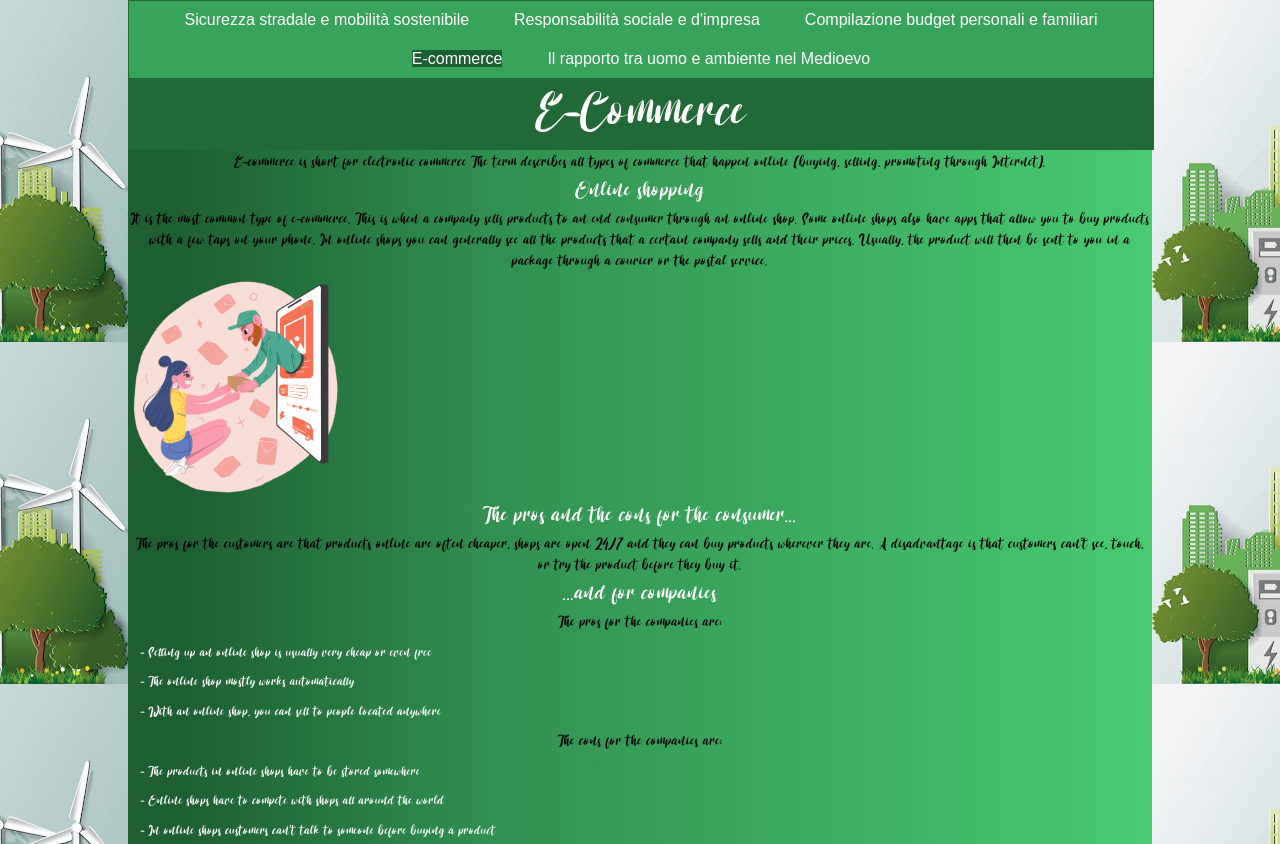
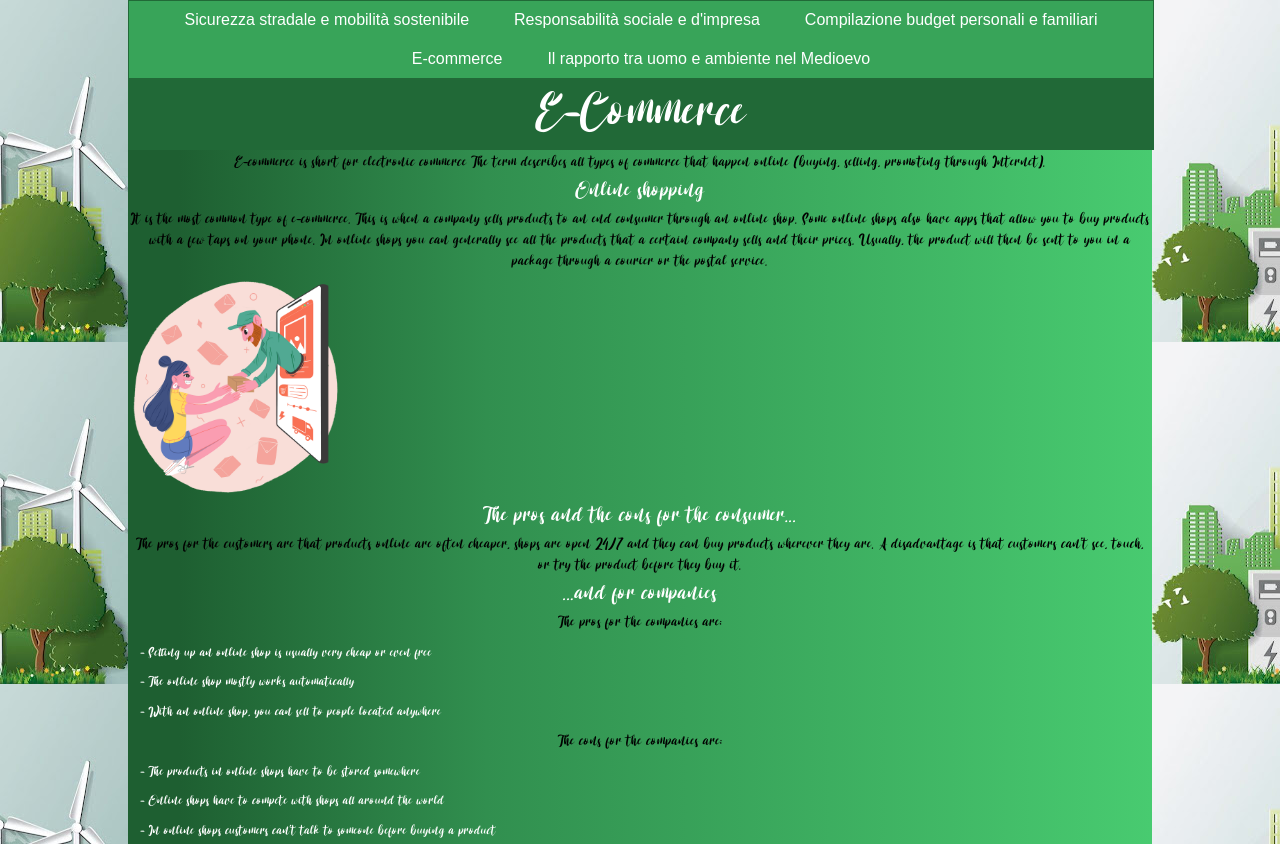
Before and after one commit to ItesEinaudiVerona/3D-mini-sito-Sostenibilit-, a plain HTML site: page ecommerce.html in a window 1280 px wide. Shown: the top 844 px of the page. Drawn offline with Linux system fonts and the light colour scheme; files whose address does not match are found by name.

Commit message:
Update ecommerce.html

```diff
--- a/ecommerce.html
+++ b/ecommerce.html
@@ -14,7 +14,7 @@
             <li><a href="index.html#Container_primogruppo">Sicurezza stradale e mobilità sostenibile</a></li>
             <li><a href="index.html#Container_secondogruppo">Responsabilità sociale e d'impresa</a></li>
             <li><a href="index.html#Container_terzogruppo">Compilazione budget personali e familiari</a></li>
-            <li><a class="active" href="index.html#Container_quartogruppo">E-commerce</a></li>
+            <li><a href="index.html#Container_quartogruppo">E-commerce</a></li>
             <li><a href="index.html#Container_quintogruppo">Il rapporto tra uomo e ambiente nel
                     Medioevo</a></li>
         </ul>
```
